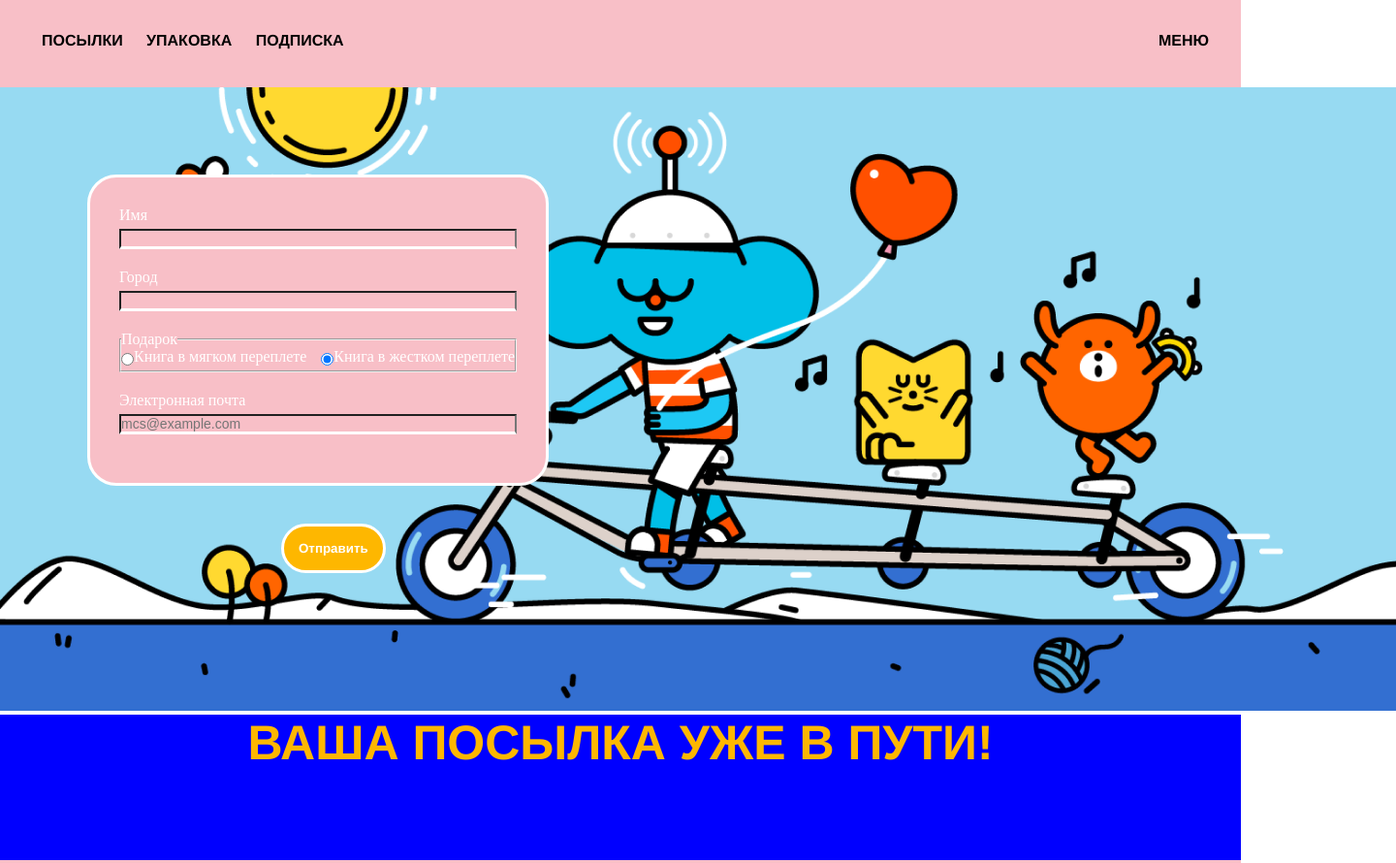
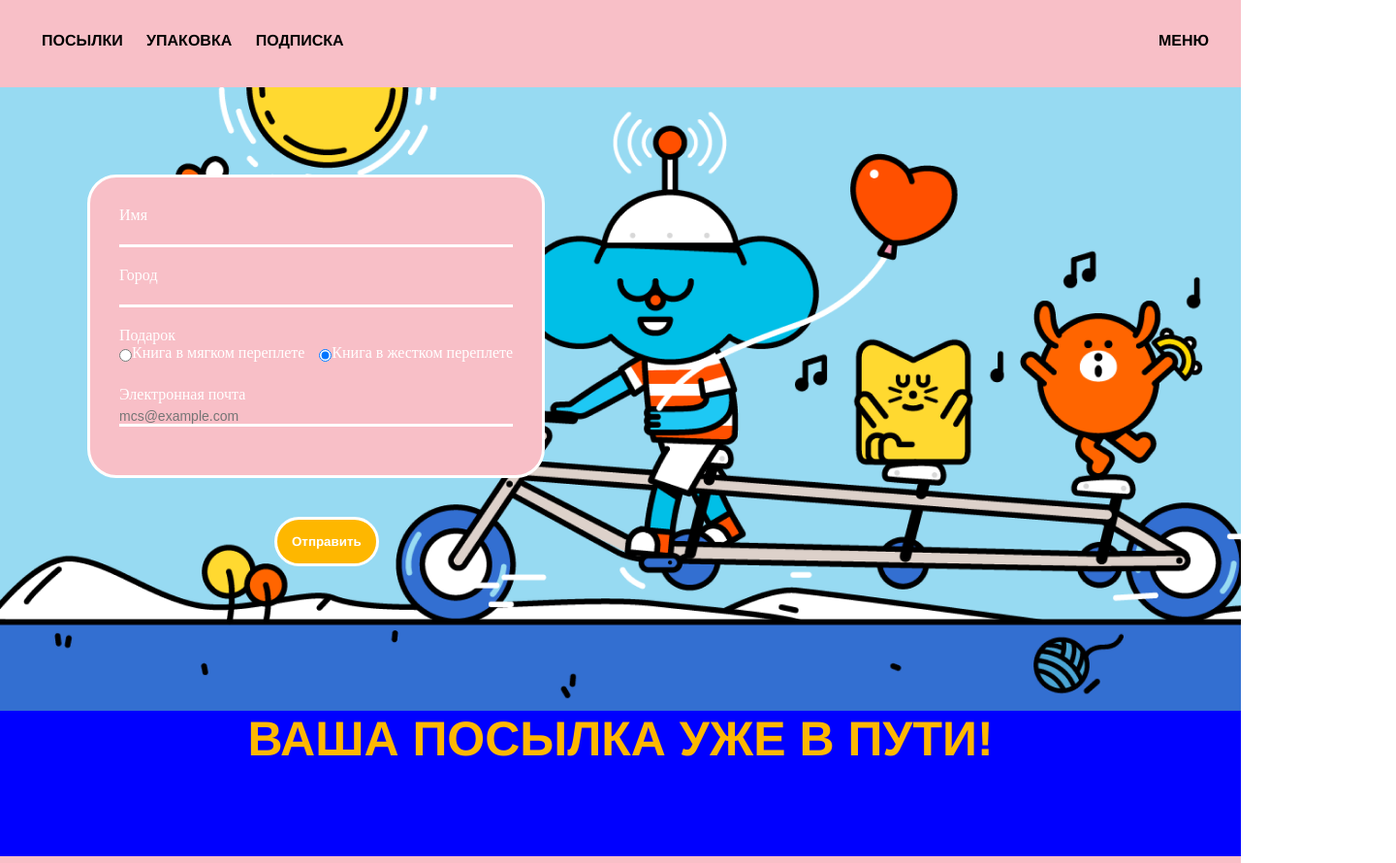
Before and after one commit to mcsklim/MCS, a plain HTML site: page Project8/project8.html in a window 1280 px wide. Shown: the top 890 px of the page at 97% size, 1440 px wide, since content can reach past the window. Drawn offline with Linux system fonts and the light colour scheme.

Commit message:
Проект 8

```diff
--- a/Project8/project8.css
+++ b/Project8/project8.css
@@ -31,6 +31,24 @@
 
 .footer {
     color: white;
+}
+
+.kartinka {
+    background: url(background.png) 0 0 no-repeat;
+    background-size: cover;
+    width: 100%;
+    height: 643px;
+    padding: 0;
+    margin: 0;
+}
+
+input {
+    outline: none;
+    border: none;
+}
+
+fieldset {
+    border: none;
 }
 
 .photo {
@@ -96,10 +114,10 @@
     margin-left: 15px;
 }
 
-.otpravka button {
+button {
     position: absolute;
-    top: 450px;
-    left: 290px;
+    top: 350px;
+    left: 190px;
     z-index: 1;
     background-color: #FEB700;
     padding: 15px;
@@ -113,10 +131,10 @@
     border-radius: 30px;
 }
 
-.otpravka button:hover {
+button:hover {
     background-color: green;
 }
 
-.otpravka button:active {
+button:active {
     background-color: red;
 }
--- a/Project8/project8.html
+++ b/Project8/project8.html
@@ -18,9 +18,9 @@
             <div class="right-header">МЕНЮ</div>
         </div>
         <div class="photo">
-            <img src="background.png"/>
-            <div class="text-photo">ВАША ПОСЫЛКА УЖЕ В ПУТИ!</div>
-            <form action="" method="get" class="registration">
+            <div class="kartinka"></div>
+            <form action="" method="post" class="registration">
+                <div class="form-pink">
                     <div class="form-row">
                         <label for="name">Имя</label>
                         <input id="name" name="name" type="text"/>
@@ -40,13 +40,11 @@
                         <label for="email">Электронная почта</label>
                         <input id="email" name="email" type="email" placeholder="mcs@example.com"/>
                     </div>
-            </form>
-            <form action="" method="get" class="send">
-            <div class="otpravka">
-                <button>Отправить</button>
                 </div>
+                <button type="submit">Отправить</button>
             </form>
         </div>
+        <div class="text-photo">ВАША ПОСЫЛКА УЖЕ В ПУТИ!</div>
         <div class="header footer">
             <div class="left-header">СЕКРЕТНЫЕ ПОСЫЛКИ ДЛЯ ДРУЗЕЙ</div>
             <div class="right-header">НАЗАД</div>
```
Lines whose indentation alone changed are shown as unchanged.
